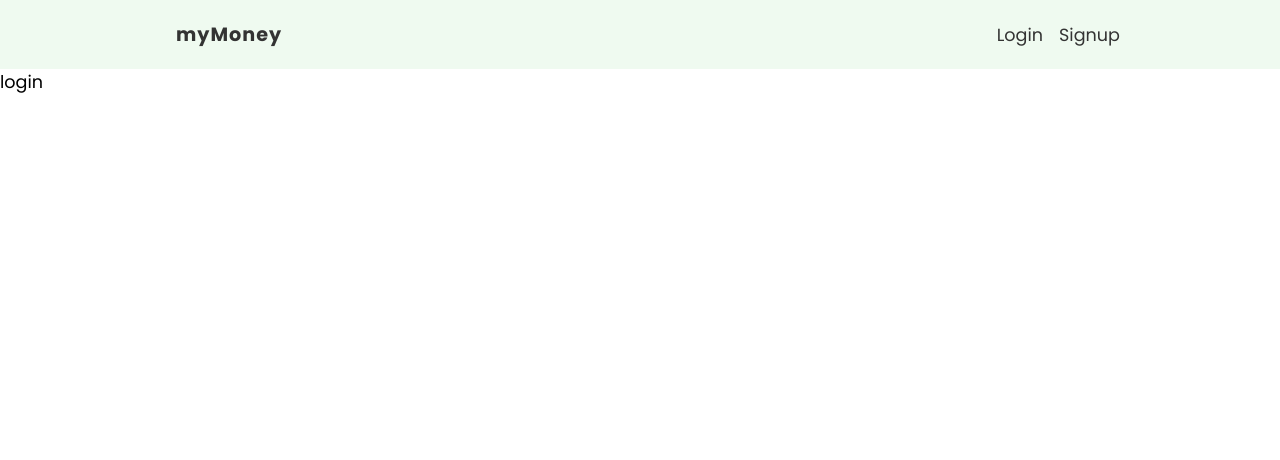
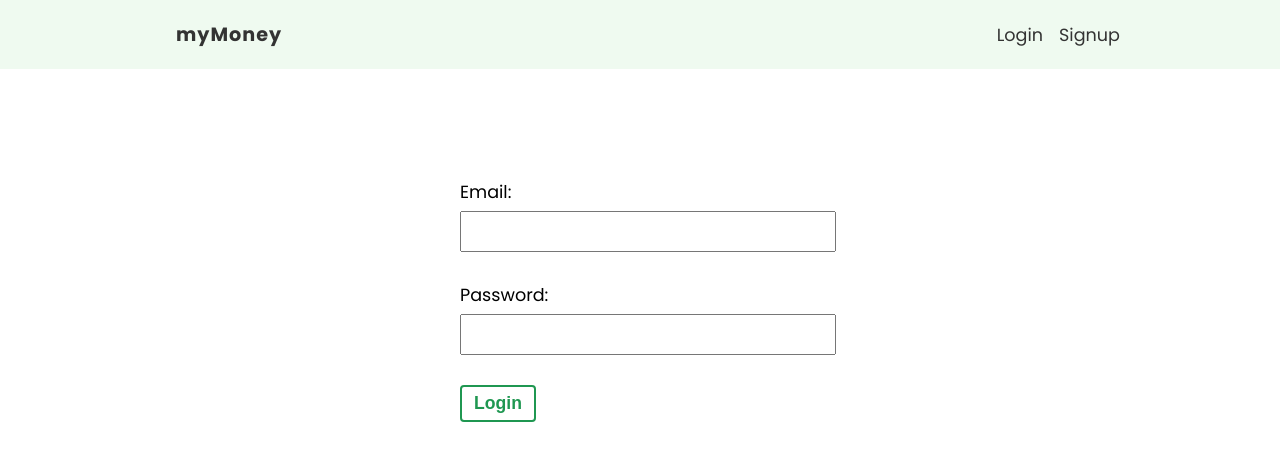
Before and after one commit to M-hossameldine/Finance-Tracker-React-and-Firebase, a React (Create React App) app: page /login in a window 1280 px wide. Shown: the top 460 px of the page. Built offline with nearby package versions, Linux system fonts and the light colour scheme.

Commit message:
feat(pages): :sparkles: add login page structure

```diff
--- a/src/pages/login/Login.js
+++ b/src/pages/login/Login.js
@@ -1,5 +1,36 @@
-import React from 'react';
+import { useState } from 'react';
 
-export default function login() {
-  return <div>login</div>;
+// styels
+import styles from './Login.module.css';
+
+export default function Login() {
+  const [email, setEmail] = useState('');
+  const [password, setPassword] = useState('');
+
+  const handleSubmit = (e) => {
+    e.preventDefault();
+    console.log(email, password);
+  };
+
+  return (
+    <form onSubmit={handleSubmit} className={styles['login-form']}>
+      <label>
+        <span>Email:</span>
+        <input
+          type='email'
+          value={email}
+          onChange={(e) => setEmail(e.target.value)}
+        />
+      </label>
+      <label>
+        <span>Password:</span>
+        <input
+          type='password'
+          value={password}
+          onChange={(e) => setPassword(e.target.value)}
+        />
+      </label>
+      <button className='btn'>Login</button>
+    </form>
+  );
 }
--- a/src/pages/login/Login.module.css
+++ b/src/pages/login/Login.module.css
@@ -0,0 +1,19 @@
+.login-form {
+  max-width: 360px;
+  margin: 60px auto;
+  padding: 20px;
+}
+.login-form label {
+  display: block;
+  margin: 30px auto;
+}
+.login-form span {
+  display: block;
+  margin-bottom: 6px;
+}
+.login-form input {
+  padding: 8px 6px;
+  font-size: 1em;
+  color: #777;
+  width: 100%;
+}
```
